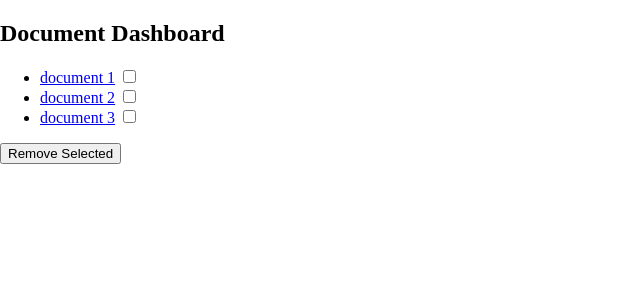
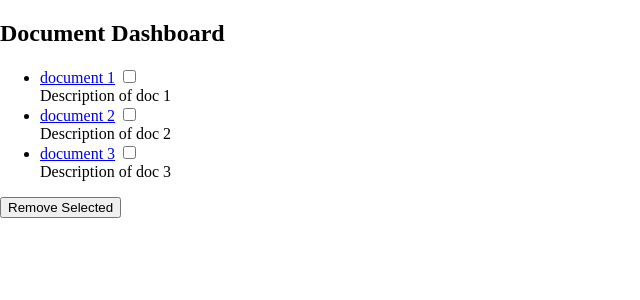
Before and after one commit to ajlammiman/resourecmanager, a React app: page / in a window 1280 px wide. Shown: the top 300 px of the page, without its empty margins (0-640 px from the left). Built offline with nearby package versions, Linux system fonts and the light colour scheme.

Commit message:
Created ChecBok component, description Component and categoriy component

```diff
--- a/src/components/dashboard.jsx
+++ b/src/components/dashboard.jsx
@@ -79,7 +79,6 @@ export default class Dashboard extends React.Component {
             currentSelectedids.splice(removeIndex,1);
         }
 
-        console.log(currentSelectedids);
         this.setState({
             selectedIds : currentSelectedids
         });
@@ -93,7 +92,7 @@ export default class Dashboard extends React.Component {
             <h2>Document Dashboard</h2>
             <ul id="document_list">
                 {this.state.docs.map(function(doc, index){
-                    return <DocumentItem DocTitle={doc.docTitle} DocLink={doc.docLink} key={doc.id} clickHandler={() => this.recordSelected(doc.id)} />;
+                    return <DocumentItem DocTitle={doc.docTitle} DocLink={doc.docLink} key={doc.id} clickHandler={() => this.recordSelected(doc.id)} description={doc.description} categories={doc.categories} />;
                   }, this)}
             </ul>
             <Button text="Remove Selected" clickHandler={this.removeSelected} className="blue-btn" />
@@ -103,9 +102,39 @@ export default class Dashboard extends React.Component {
 
 const DocumentItem = (props) => {
     return(
-        <li><a href={props.DocLink}>{props.DocTitle}</a> <input type="checkbox" onClick={props.clickHandler} /></li>
+        <li>
+            <a href={props.DocLink}>{props.DocTitle}</a> <CheckBox clickHandler={props.clickHandler} />
+            <DescriptionHolder description={props.description} />
+            <CategoryList categories={props.categories} />
+        </li>
     )
  };
+
+const CheckBox = (props) => {
+    return(
+        <input type="checkbox" onClick={props.clickHandler} />
+    )
+}
+
+const DescriptionHolder = (props) => {
+    return(
+        <div>
+            {props.description}
+        </div>
+    )
+}
+
+const CategoryList = (props) => {
+    return(
+       <div>
+           <ul>
+                {props.categories.map(function(category, index){
+                    <li>{category}</li>
+                })}
+            </ul>
+        </div>
+    )
+}
 
 
 
```
Also changed, not shown: 1 other file (tests, documents, lock files or other folders).
